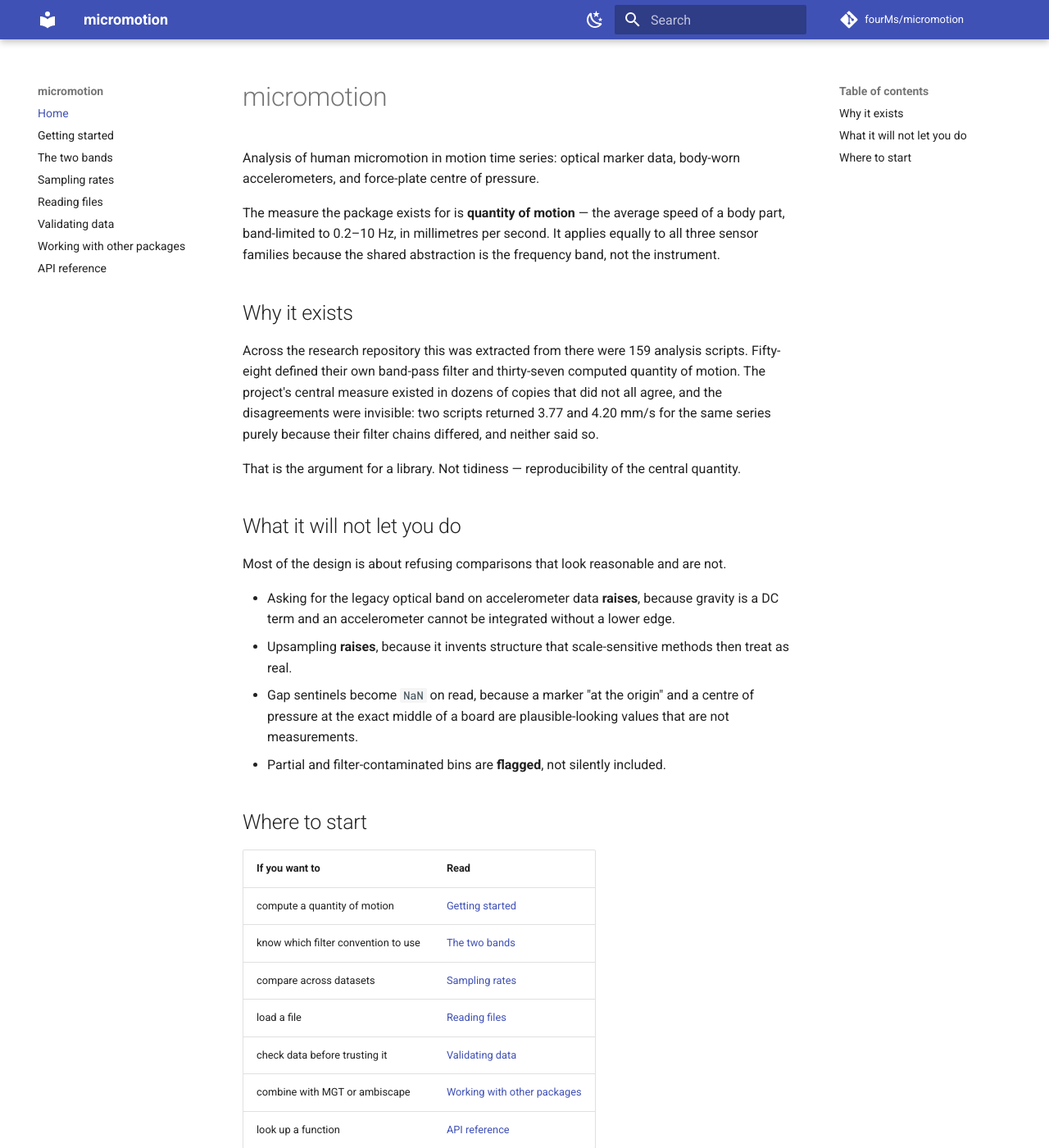
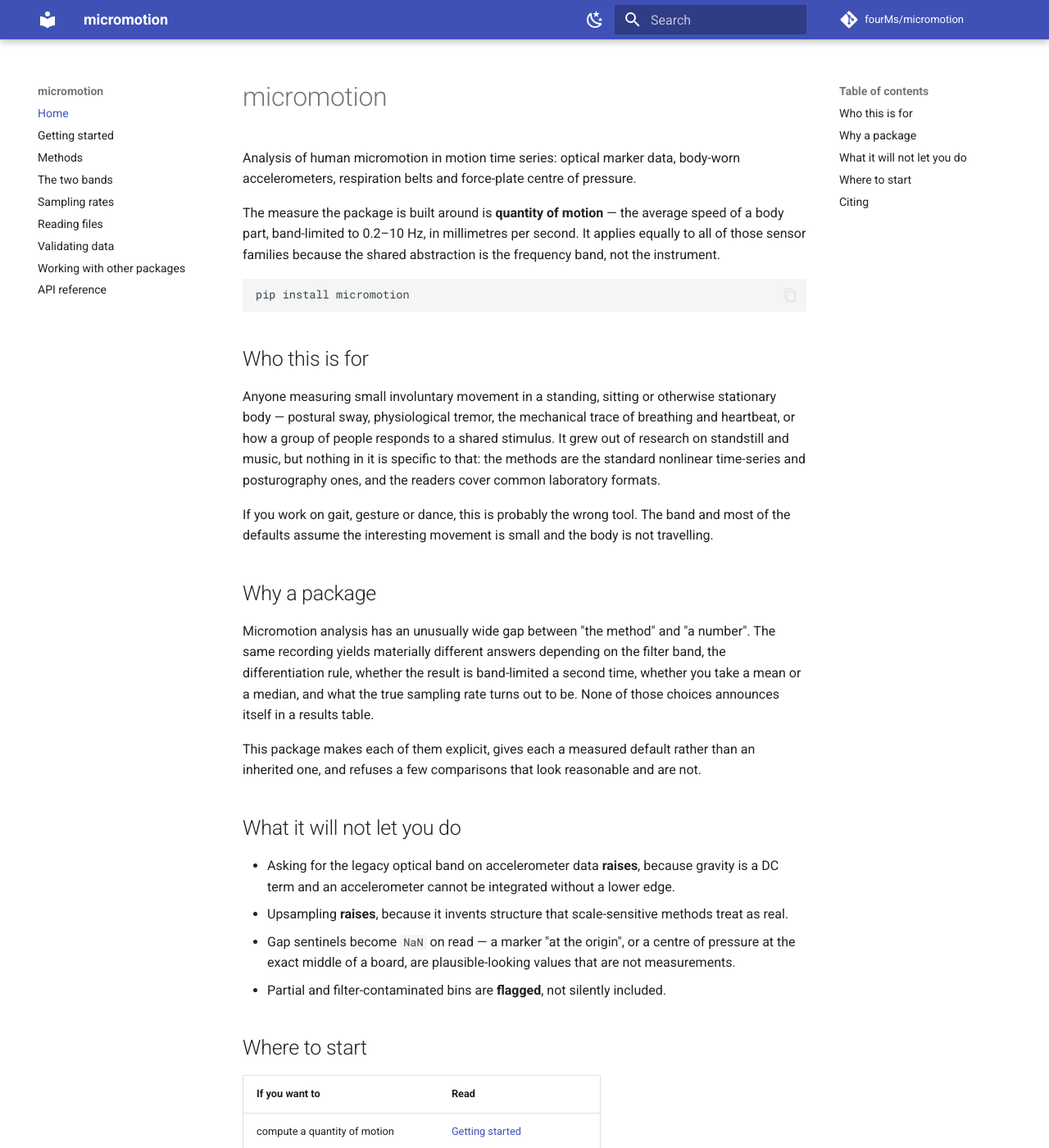
Before and after one commit to fourMs/micromotion, an MkDocs documentation site: the page built from docs/index.md, in a window 1280 px wide and 1400 px high. Shown: the whole window at 82% size. Built offline with MkDocs 1.6.1 and Material for MkDocs 9.7.7, drawn with Linux system fonts in a browser that asks for light colours; comment, search, counter and statistics services are not loaded; some of the changed text lies outside the part shown.

Commit message:
Write the documentation for other researchers
The docs and wiki had grown around this project's own incidents, which made
them read as a lab notebook rather than as documentation. Someone arriving from
outside could not tell which parts were general method and which were local
history, and no page explained what any of the analyses actually do.

- docs/methods.md is new and is the substantial addition: every analysis the
  package implements, what question it answers, how it is computed here, and
  the reference it comes from. Peng for DFA, Kantelhardt for multifractality,
  Collins and De Luca for stabilogram diffusion, Richman and Moorman for sample
  entropy, Marwan for recurrence, Theiler and Schreiber for surrogates, Podobnik
  and Stanley for detrended cross-correlation, Lachaux for phase locking, Prieto
  for the posturographic measures, Fisher and Mardia for circular statistics.
- index.md now says who the package is for and, as usefully, who it is not for.
- validation.md keeps its evidence but frames it as evidence rather than as
  project history, and gains guidance on repairing at source versus on read.
- The API reference had been missing five modules; that was fixed earlier.
- The wiki orients a new reader, generalises the traps, and reframes the open
  questions as design decisions — including the one that matters to anyone using
  musicalgestures alongside this.

Empirical claims are kept because they are the argument for the defaults, but
they are now attributed to "one corpus" rather than assuming the reader knows
which.

Co-Authored-By: Claude Fable 5 <noreply@anthropic.com>

````diff
--- a/docs/index.md
+++ b/docs/index.md
@@ -1,33 +1,45 @@
 # micromotion
 
 Analysis of human micromotion in motion time series: optical marker data, body-worn
-accelerometers, and force-plate centre of pressure.
+accelerometers, respiration belts and force-plate centre of pressure.
 
-The measure the package exists for is **quantity of motion** — the average speed of a body
-part, band-limited to 0.2–10 Hz, in millimetres per second. It applies equally to all three
+The measure the package is built around is **quantity of motion** — the average speed of a body
+part, band-limited to 0.2–10 Hz, in millimetres per second. It applies equally to all of those
 sensor families because the shared abstraction is the frequency band, not the instrument.
 
-## Why it exists
+```bash
+pip install micromotion
+```
 
-Across the research repository this was extracted from there were 159 analysis scripts.
-Fifty-eight defined their own band-pass filter and thirty-seven computed quantity of motion.
-The project's central measure existed in dozens of copies that did not all agree, and the
-disagreements were invisible: two scripts returned 3.77 and 4.20 mm/s for the same series
-purely because their filter chains differed, and neither said so.
+## Who this is for
 
-That is the argument for a library. Not tidiness — reproducibility of the central quantity.
+Anyone measuring small involuntary movement in a standing, sitting or otherwise stationary body —
+postural sway, physiological tremor, the mechanical trace of breathing and heartbeat, or how a
+group of people responds to a shared stimulus. It grew out of research on standstill and music,
+but nothing in it is specific to that: the methods are the standard nonlinear time-series and
+posturography ones, and the readers cover common laboratory formats.
+
+If you work on gait, gesture or dance, this is probably the wrong tool. The band and most of the
+defaults assume the interesting movement is small and the body is not travelling.
+
+## Why a package
+
+Micromotion analysis has an unusually wide gap between "the method" and "a number". The same
+recording yields materially different answers depending on the filter band, the differentiation
+rule, whether the result is band-limited a second time, whether you take a mean or a median, and
+what the true sampling rate turns out to be. None of those choices announces itself in a results
+table.
+
+This package makes each of them explicit, gives each a measured default rather than an inherited
+one, and refuses a few comparisons that look reasonable and are not.
 
 ## What it will not let you do
 
-Most of the design is about refusing comparisons that look reasonable and are not.
-
-- Asking for the legacy optical band on accelerometer data **raises**, because gravity is a
-  DC term and an accelerometer cannot be integrated without a lower edge.
-- Upsampling **raises**, because it invents structure that scale-sensitive methods then treat
-  as real.
-- Gap sentinels become `NaN` on read, because a marker "at the origin" and a centre of
-  pressure at the exact middle of a board are plausible-looking values that are not
-  measurements.
+- Asking for the legacy optical band on accelerometer data **raises**, because gravity is a DC
+  term and an accelerometer cannot be integrated without a lower edge.
+- Upsampling **raises**, because it invents structure that scale-sensitive methods treat as real.
+- Gap sentinels become `NaN` on read — a marker "at the origin", or a centre of pressure at the
+  exact middle of a board, are plausible-looking values that are not measurements.
 - Partial and filter-contaminated bins are **flagged**, not silently included.
 
 ## Where to start
@@ -35,9 +47,20 @@ Most of the design is about refusing comparisons that look reasonable and are no
 | If you want to | Read |
 |---|---|
 | compute a quantity of motion | [Getting started](quickstart.md) |
+| understand a method, or cite it | [Methods](methods.md) |
 | know which filter convention to use | [The two bands](conventions.md) |
-| compare across datasets | [Sampling rates](rates.md) |
+| compare across datasets or devices | [Sampling rates](rates.md) |
 | load a file | [Reading files](formats.md) |
 | check data before trusting it | [Validating data](validation.md) |
-| combine with MGT or ambiscape | [Working with other packages](interop.md) |
+| combine with other toolboxes | [Working with other packages](interop.md) |
 | look up a function | [API reference](api.md) |
+
+Practical notes, worked recipes and known traps are on the
+[wiki](https://github.com/fourMs/micromotion/wiki), which changes independently of a release.
+
+## Citing
+
+If you use this package, cite it — see `CITATION.cff` in the repository. Cite the underlying
+methods too; [Methods](methods.md) gives the reference for each.
+
+Licence: GPL-3.0-or-later.
--- a/mkdocs.yml
+++ b/mkdocs.yml
@@ -22,6 +22,7 @@ theme:
 nav:
   - Home: index.md
   - Getting started: quickstart.md
+  - Methods: methods.md
   - The two bands: conventions.md
   - Sampling rates: rates.md
   - Reading files: formats.md
````
Also changed, not shown: docs/methods.md (added, +396 -0 lines), docs/validation.md (+83 -49 lines).
